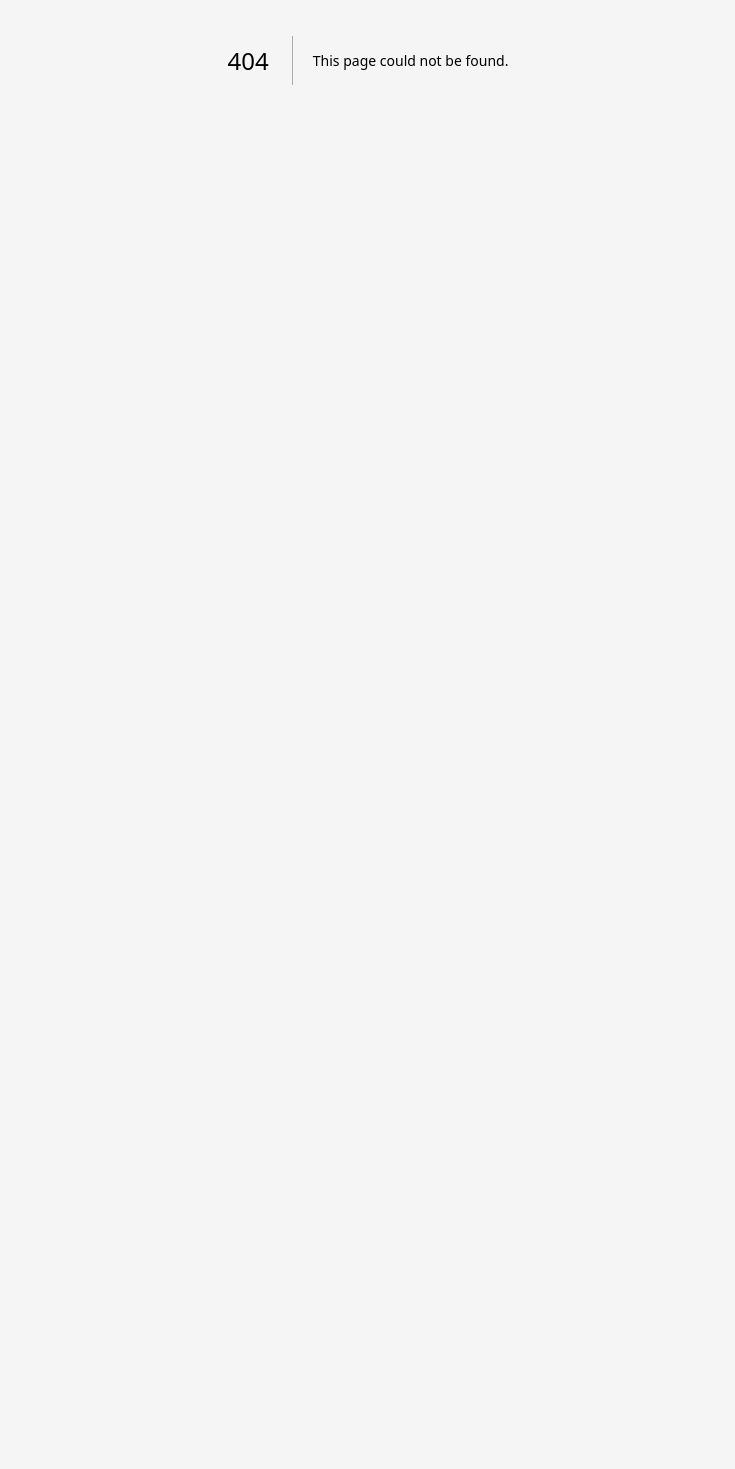
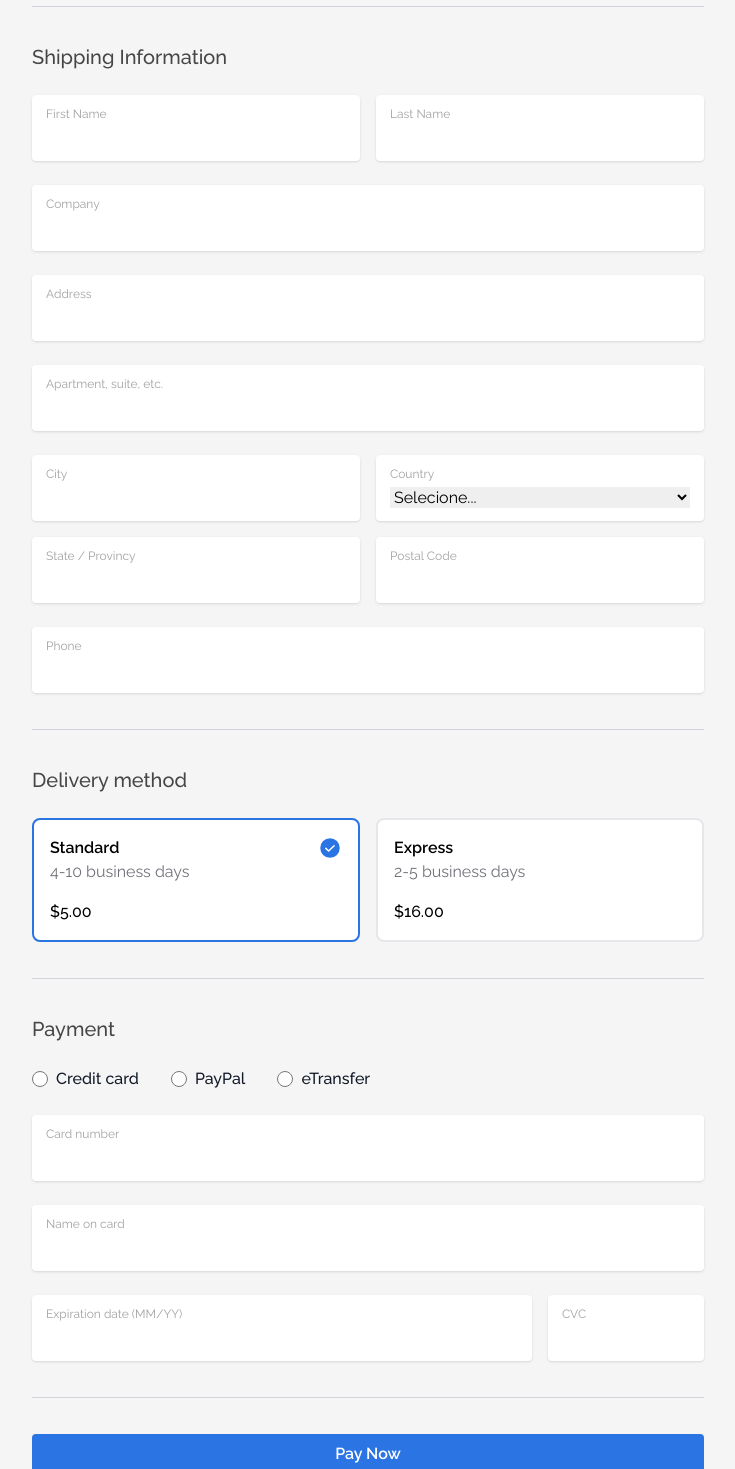
Before and after one commit to paulovictor11/alurageek, a Next.js app: page /checkout in a window 1280 px wide. Before the commit this address had no page. Shown: the part 340-1809 px from the top of the page, without its empty margins (272-1007 px from the left). Before the commit the page ends 800 px from the top, so only its background shows below. Built offline with nearby package versions, Linux system fonts and the light colour scheme.

Commit message:
feat: :sparkles: Página de checkout
Criação da página de checkout

```diff
--- /dev/null
+++ b/src/components/Radio.tsx
@@ -0,0 +1,22 @@
+import { InputHTMLAttributes } from "react";
+
+export type Props = InputHTMLAttributes<HTMLInputElement> & {
+    label: string;
+};
+
+export function Radio({ label, ...props }: Props) {
+    return (
+        <div className="flex items-center">
+            <input
+                {...props}
+                className="w-4 h-4 border-gray-300 focus:ring-2 focus:ring-blue-300"
+            />
+            <label
+                htmlFor={props.id}
+                className="block ml-2 font-medium text-gray-900"
+            >
+                {label}
+            </label>
+        </div>
+    );
+}
--- a/src/pages/carrinho.tsx
+++ b/src/pages/carrinho.tsx
@@ -2,6 +2,7 @@ import { CartCard } from "@/components/CartCard";
 import { ProductCard } from "@/components/ProductCard";
 import { RaisedButton } from "@/components/RaisedButton";
 import { MainLayout } from "@/layouts/MainLayout";
+import Link from "next/link";
 import { Question } from "phosphor-react";
 
 export default function Cart() {
@@ -64,7 +65,9 @@ export default function Cart() {
                     </ul>
 
                     <div className="text-center mt-4">
-                        <RaisedButton>Checkout</RaisedButton>
+                        <Link href="/checkout">
+                            <RaisedButton>Checkout</RaisedButton>
+                        </Link>
                     </div>
                 </div>
             </div>
--- /dev/null
+++ b/src/pages/checkout.tsx
@@ -0,0 +1,142 @@
+import { Footer } from "@/components/Footer";
+import { Header } from "@/components/Header";
+import { Input } from "@/components/Input";
+import { MainMenu } from "@/components/MainMenu";
+import { Radio } from "@/components/Radio";
+import { RaisedButton } from "@/components/RaisedButton";
+import { Select } from "@/components/Select";
+import { CheckCircle } from "phosphor-react";
+
+function Divider() {
+    return <div className="h-px w-full bg-gray-300 rounded-full my-3" />;
+}
+
+export default function Checkout() {
+    return (
+        <>
+            <Header leading={<MainMenu />} />
+
+            <main className="my-24 max-w-2xl mx-auto">
+                <form className="flex flex-col gap-6">
+                    <span className="text-xl text-tertiary font-medium">
+                        Contact Information
+                    </span>
+
+                    <Input text="Email address" type="email" id="email" />
+
+                    <Divider />
+
+                    <span className="text-xl text-tertiary font-medium">
+                        Shipping Information
+                    </span>
+
+                    <div className="grid grid-cols-2 gap-4">
+                        <Input text="First Name" type="text" id="firstName" />
+                        <Input text="Last Name" type="text" id="lastName" />
+                    </div>
+
+                    <Input text="Company" type="text" id="company" />
+                    <Input text="Address" type="text" id="address" />
+                    <Input
+                        text="Apartment, suite, etc."
+                        type="text"
+                        id="complement"
+                    />
+
+                    <div className="grid grid-cols-2 gap-4">
+                        <Input text="City" type="text" id="city" />
+                        <Select
+                            id="country"
+                            text="Country"
+                            items={["Brazil", "Canada", "Japan"]}
+                        />
+                        <Input text="State / Provincy" type="text" id="state" />
+                        <Input text="Postal Code" type="text" id="postalCode" />
+                    </div>
+
+                    <Input text="Phone" type="text" id="phone" />
+
+                    <Divider />
+
+                    <span className="text-xl text-tertiary font-medium">
+                        Delivery method
+                    </span>
+
+                    <div className="grid grid-cols-2 gap-4">
+                        <div className="bg-white rounded-lg border-2 border-primary p-4 flex flex-col relative cursor-pointer">
+                            <span className="font-semibold">Standard</span>
+                            <span className="text-zinc-500">
+                                4-10 business days
+                            </span>
+
+                            <span className="font-medium mt-4">$5.00</span>
+                            <CheckCircle
+                                size={24}
+                                weight="fill"
+                                className="text-primary absolute right-4"
+                            />
+                        </div>
+                        <div className="bg-white rounded-lg border-2 p-4 flex flex-col cursor-pointer">
+                            <span className="font-semibold">Express</span>
+                            <span className="text-zinc-500">
+                                2-5 business days
+                            </span>
+
+                            <span className="font-medium mt-4">$16.00</span>
+                        </div>
+                    </div>
+
+                    <Divider />
+
+                    <span className="text-xl text-tertiary font-medium">
+                        Payment
+                    </span>
+
+                    <div className="flex items-center gap-8">
+                        <Radio
+                            id="option-1"
+                            type="radio"
+                            name="paymentType"
+                            value="creditCard"
+                            label="Credit card"
+                        />
+                        <Radio
+                            id="option-2"
+                            type="radio"
+                            name="paymentType"
+                            value="paypal"
+                            label="PayPal"
+                        />
+                        <Radio
+                            id="option-3"
+                            type="radio"
+                            name="paymentType"
+                            value="eTransfer"
+                            label="eTransfer"
+                        />
+                    </div>
+
+                    <Input text="Card number" type="text" id="cardNumber" />
+                    <Input text="Name on card" type="text" id="nameOnCard" />
+
+                    <div className="grid grid-cols-4 gap-4">
+                        <div className="col-span-3">
+                            <Input
+                                text="Expiration date (MM/YY)"
+                                type="text"
+                                id="expirationDate"
+                            />
+                        </div>
+                        <Input text="CVC" type="text" id="cvc" />
+                    </div>
+
+                    <Divider />
+
+                    <RaisedButton type="submit">Pay Now</RaisedButton>
+                </form>
+            </main>
+
+            <Footer />
+        </>
+    );
+}
```
